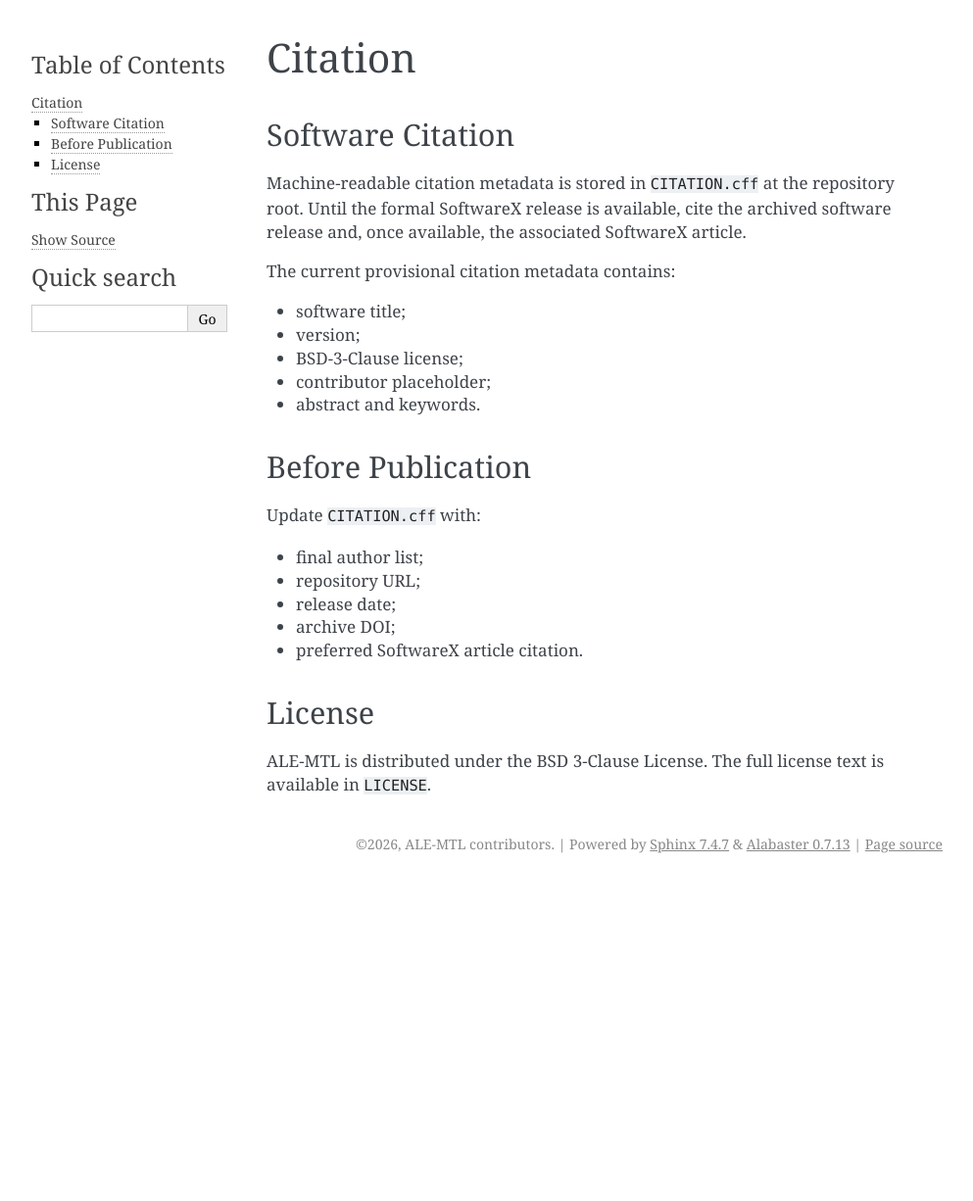
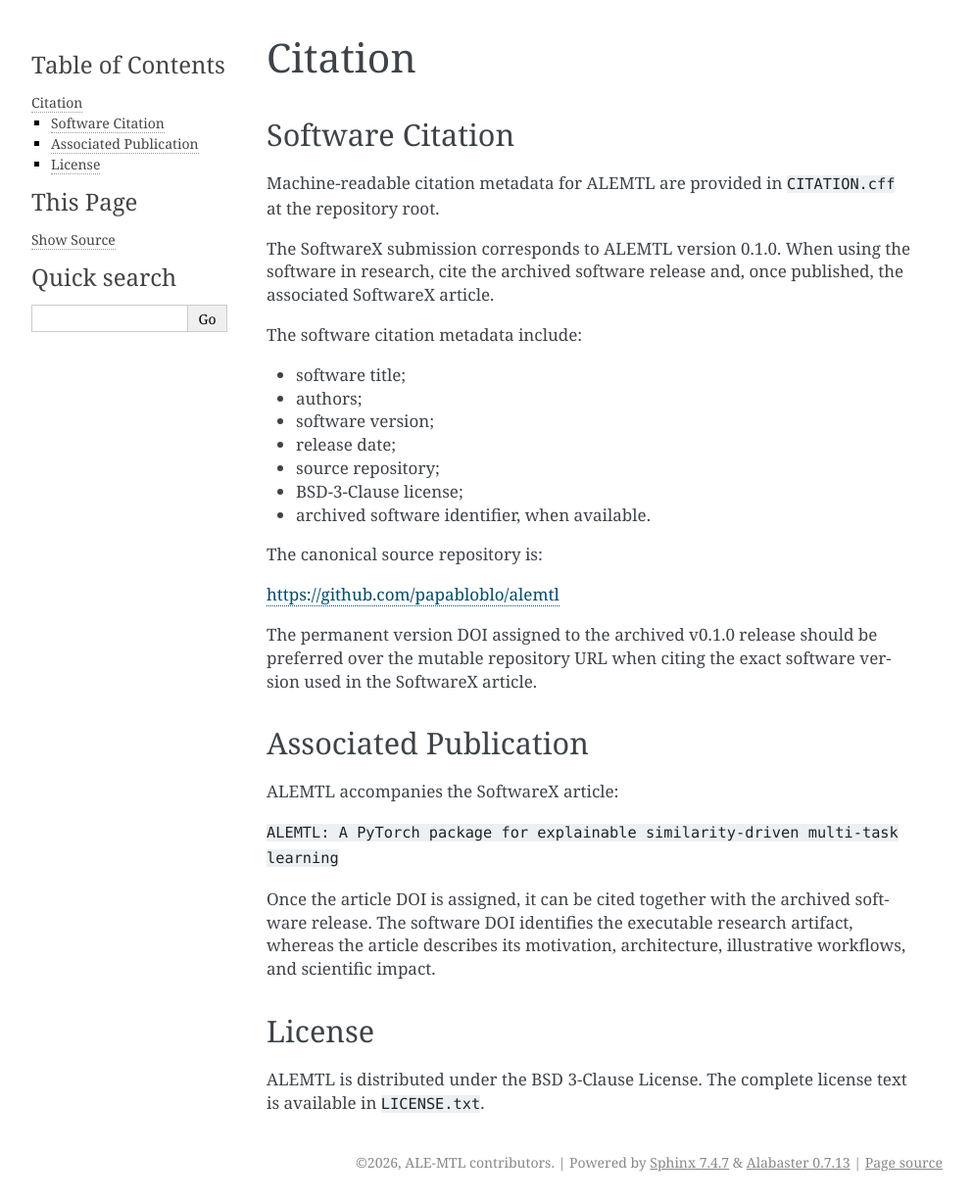
Before and after one commit to papabloblo/alemtl, a Sphinx documentation site: the page built from docs/citation.rst, in a window 1280 px wide and 1226 px high. Shown: the whole window at 98% size, without its empty margins (148-1141 px from the left). Built offline with Sphinx 7.4.7, drawn with Linux system fonts in a browser that asks for light colours.

Commit message:
Update citation documentation for ALEMTL and SoftwareX publication details

```diff
--- a/docs/citation.rst
+++ b/docs/citation.rst
@@ -4,31 +4,46 @@ Citation
 Software Citation
 -----------------
 
-Machine-readable citation metadata is stored in ``CITATION.cff`` at the
-repository root. Until the formal SoftwareX release is available, cite the archived software release and, once available, the associated
-SoftwareX article.
+Machine-readable citation metadata for ALEMTL are provided in
+``CITATION.cff`` at the repository root.
 
-The current provisional citation metadata contains:
+The SoftwareX submission corresponds to ALEMTL version 0.1.0. When using the
+software in research, cite the archived software release and, once published,
+the associated SoftwareX article.
+
+The software citation metadata include:
 
 * software title;
-* version;
+* authors;
+* software version;
+* release date;
+* source repository;
 * BSD-3-Clause license;
-* contributor placeholder;
-* abstract and keywords.
+* archived software identifier, when available.
 
-Before Publication
-------------------
+The canonical source repository is:
 
-Update ``CITATION.cff`` with:
+https://github.com/papabloblo/alemtl
 
-* final author list;
-* repository URL;
-* release date;
-* archive DOI;
-* preferred SoftwareX article citation.
+The permanent version DOI assigned to the archived v0.1.0 release should be
+preferred over the mutable repository URL when citing the exact software version
+used in the SoftwareX article.
+
+Associated Publication
+----------------------
+
+ALEMTL accompanies the SoftwareX article:
+
+``ALEMTL: A PyTorch package for explainable similarity-driven multi-task
+learning``
+
+Once the article DOI is assigned, it can be cited together with the archived
+software release. The software DOI identifies the executable research artifact,
+whereas the article describes its motivation, architecture, illustrative
+workflows, and scientific impact.
 
 License
 -------
 
-ALE-MTL is distributed under the BSD 3-Clause License. The full license text is
-available in ``LICENSE``.
+ALEMTL is distributed under the BSD 3-Clause License. The complete license text
+is available in ``LICENSE.txt``.
```
